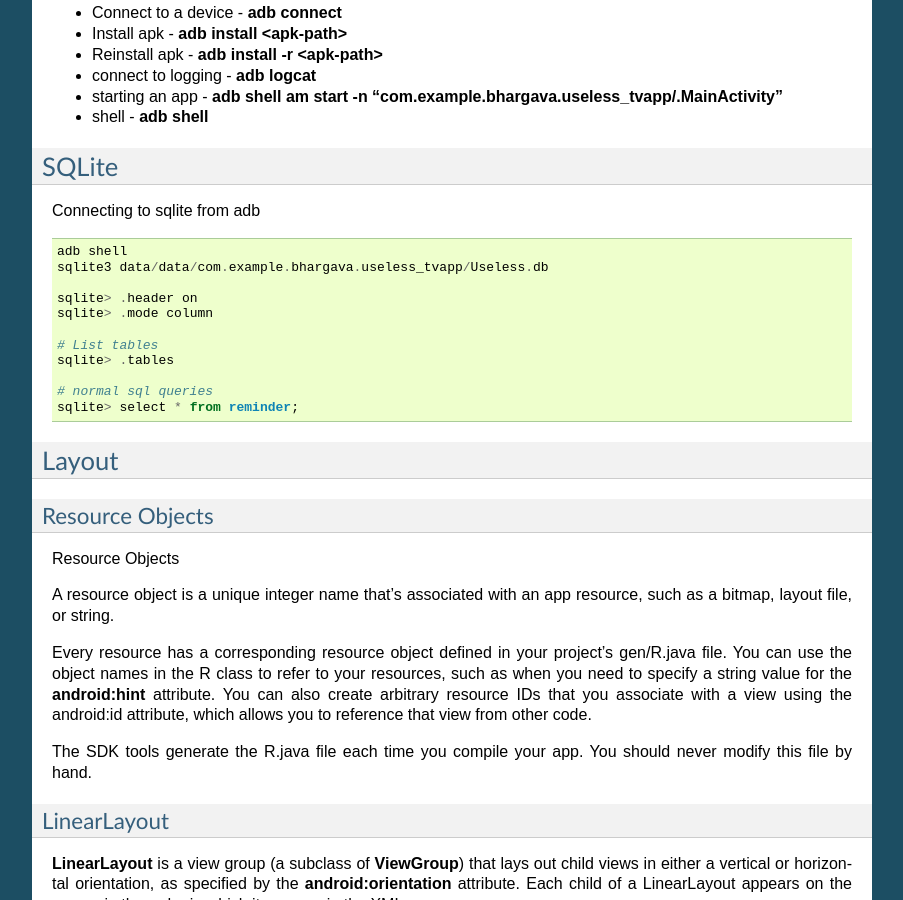
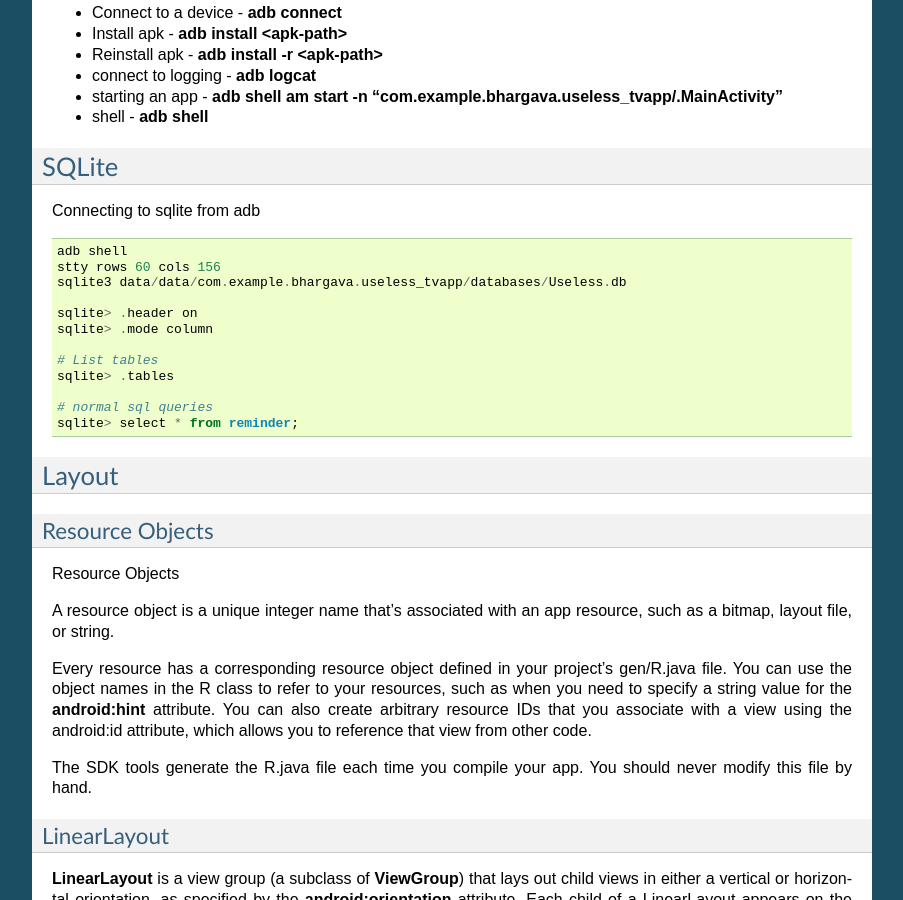
Before and after one commit to bhargavakumark/Notes, a Sphinx documentation site: the page built from source/android.rst, in a window 1280 px wide and 900 px high, scrolled down 731 px. Shown: the whole window, without its empty margins (198-1101 px from the left). Built offline with Sphinx 7.4.7, drawn with Linux system fonts in a browser that asks for light colours.

Commit message:
set cols for adb shell

```diff
--- a/source/android.rst
+++ b/source/android.rst
@@ -38,7 +38,8 @@ Connecting to sqlite from adb
 ::
 
     adb shell
-    sqlite3 data/data/com.example.bhargava.useless_tvapp/Useless.db
+    stty rows 60 cols 156
+    sqlite3 data/data/com.example.bhargava.useless_tvapp/databases/Useless.db
 
     sqlite> .header on
     sqlite> .mode column
```
